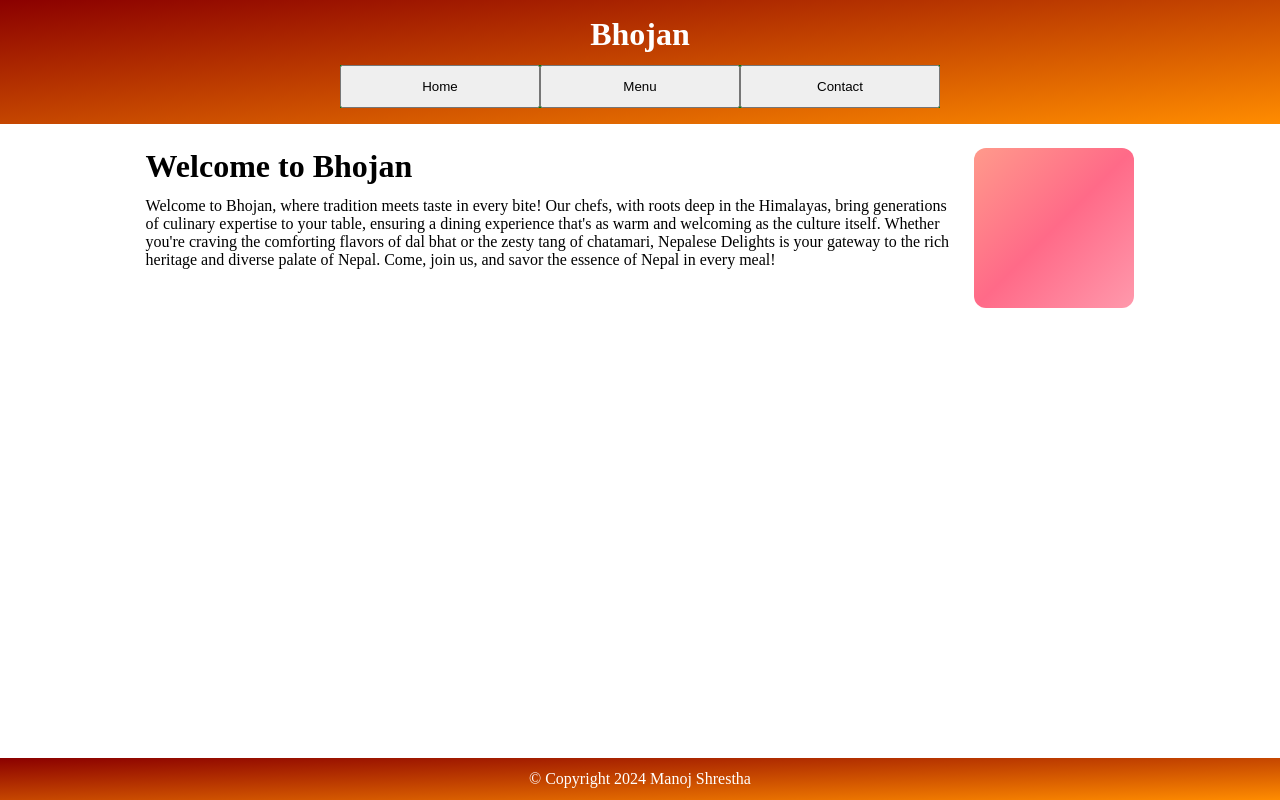
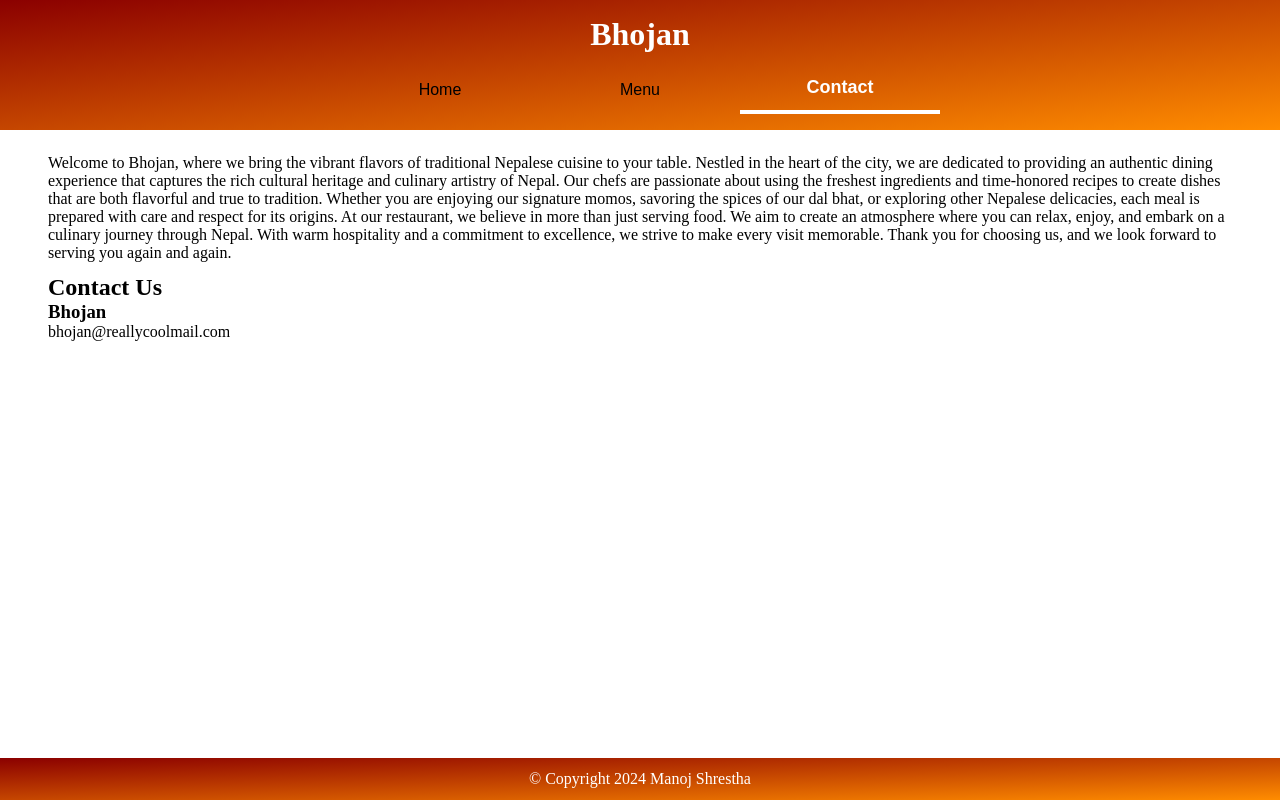
Before and after one commit to monajstha/Bhojan, a website built with webpack: page src/template.html in a window 1280 px wide. Both pictures are taken after a click on the button "Contact". Built offline with nearby package versions, Linux system fonts and the light colour scheme.

Commit message:
add: add contact page

```diff
--- /dev/null
+++ b/src/ContactPage/contactPage.js
@@ -0,0 +1,39 @@
+function contactPageContent() {
+  const content = document.querySelector("#content");
+  content.textContent = "";
+
+  const contactDiv = document.createElement("div");
+  contactDiv.id = "contactDiv";
+  const aboutText = document.createElement("p");
+  aboutText.textContent = `Welcome to Bhojan, where we bring the vibrant flavors of traditional
+    Nepalese cuisine to your table. Nestled in the heart of the city, we are
+    dedicated to providing an authentic dining experience that captures the
+    rich cultural heritage and culinary artistry of Nepal. Our chefs are
+    passionate about using the freshest ingredients and time-honored recipes
+    to create dishes that are both flavorful and true to tradition. Whether
+    you are enjoying our signature momos, savoring the spices of our dal
+    bhat, or exploring other Nepalese delicacies, each meal is prepared with
+    care and respect for its origins. At our restaurant, we believe in more
+    than just serving food. We aim to create an atmosphere where you can
+    relax, enjoy, and embark on a culinary journey through Nepal. With warm
+    hospitality and a commitment to excellence, we strive to make every
+    visit memorable. Thank you for choosing us, and we look forward to
+    serving you again and again.`;
+  //   contactDiv.append(aboutText);
+
+  const contactCard = document.createElement("div");
+  contactCard.id = "contactCard";
+
+  const title = document.createElement("h2");
+  title.id = "title";
+  title.textContent = "Contact Us";
+
+  const name = document.createElement("h3");
+  name.textContent = "Bhojan";
+  const email = document.createElement("p");
+  email.textContent = "bhojan@reallycoolmail.com";
+  contactCard.append(name, email);
+  contactDiv.append(aboutText, title, contactCard);
+  content.append(contactDiv);
+}
+export default contactPageContent;
--- a/src/index.js
+++ b/src/index.js
@@ -1,6 +1,7 @@
 import "./styles.css";
 import homePageContent from "./HomePage/homePage";
 import menuPageContent from "./MenuPage/menuPage";
+import contactPageContent from "./ContactPage/contactPage";
 
 window.addEventListener("load", () => homePageContent());
 
@@ -14,4 +15,9 @@ menuBtn.addEventListener("click", () => {
   menuPageContent();
 });
 
+const contactBtn = document.getElementById("contactBtn");
+contactBtn.addEventListener("click", () => {
+  contactPageContent();
+});
+
 console.log("Hello from Bhojan");
--- a/src/styles.css
+++ b/src/styles.css
@@ -4,15 +4,36 @@
   box-sizing: border-box;
 }
 
+/* Home Page */
 #navBar {
   display: flex;
   flex-direction: column;
   justify-content: space-between;
   align-items: center;
   background: linear-gradient(to bottom right, #8b0000, #ff8c00);
+  padding: 16px;
+}
 
-  /* background-color: red; */
-  padding: 16px;
+button {
+  font-size: medium;
+  font-weight: medium;
+  background-color: transparent;
+  border-width: 0px;
+}
+
+button:hover {
+  cursor: pointer;
+  color: rgb(235, 235, 235);
+}
+
+button:focus {
+  /* background-color: rebeccapurple; */
+  border-bottom-width: 4px;
+  border-bottom-color: white;
+  border-bottom-style: solid;
+  color: white;
+  font-weight: bold;
+  font-size: large;
 }
 
 #navBar h1 {
@@ -25,30 +46,23 @@
 #navButtonDiv {
   display: flex;
   width: "100%";
-  background-color: green;
   justify-content: flex-end;
 }
 
 #navButtonDiv button {
   padding: 12px;
   width: 200px;
-  /* margin: 0px 12px; */
 }
 
 #content {
   display: flex;
-  /* background-color: yellow; */
-  /* flex-direction: column; */
   width: "100%";
   justify-content: center;
-  /* align-items: center; */
   padding: 24px 48px;
 }
 
 #introDiv {
   width: 70%;
-  /* background-color: aliceblue; */
-  /* padding: 16px; */
 }
 
 #introDiv p {
@@ -76,7 +90,6 @@
   height: 70px;
   width: 70px;
   border-radius: 12px;
-  /* background-color: violet; */
   background: linear-gradient(135deg, #ff9a8b, #ff6a88, #ff99ac);
 }
 
@@ -100,3 +113,13 @@ footer {
   background: linear-gradient(to bottom right, #8b0000, #ff8c00);
   color: white;
 }
+
+/* Contact Page */
+#contactDiv {
+  display: flex;
+  flex-direction: column;
+}
+
+#title {
+  margin-top: 12px;
+}
--- a/src/template.html
+++ b/src/template.html
@@ -16,69 +16,7 @@
         </div>
       </nav>
     </header>
-    <div id="content">
-      <!-- <div id="introDiv">
-        <h1>Welcome to Bhojan</h1>
-        <p>
-          Welcome to Bhojan, where tradition meets taste in every bite! Our
-          chefs, with roots deep in the Himalayas, bring generations of culinary
-          expertise to your table, ensuring a dining experience that's as warm
-          and welcoming as the culture itself. Whether you're craving the
-          comforting flavors of dal bhat or the zesty tang of chatamari,
-          Nepalese Delights is your gateway to the rich heritage and diverse
-          palate of Nepal. Come, join us, and savor the essence of Nepal in
-          every meal!
-        </p>
-      </div>
-       <div id="introImageDiv"></div> -->
-
-      <!-- Menu Page
-      <div id="menuDiv">
-        <div id="foodCard">
-          <div id="foodImage"></div>
-          <div id="foodInfo">
-            <h3>Chicken Momo</h3>
-            <p>Steam momo with home made achaar</p>
-            <h4 id="price">Price: Rs 250</h4>
-          </div>
-        </div>
-
-        <div id="foodCard">
-          <div id="foodImage"></div>
-          <div id="foodInfo">
-            <h3>Chicken Momo</h3>
-            <p>Steam momo with home made achaar</p>
-            <h4 id="price">Price: Rs 250</h4>
-          </div>
-        </div>
-
-        <div id="foodCard">
-          <div id="foodImage"></div>
-          <div id="foodInfo">
-            <h3>Chicken Momo</h3>
-            <p>Steam momo with home made achaar</p>
-            <h4 id="price">Price: Rs 250</h4>
-          </div>
-        </div>
-      </div> -->
-
-      <!-- <div id="aboutDiv">
-        Welcome to Bhojan, where we bring the vibrant flavors of traditional
-        Nepalese cuisine to your table. Nestled in the heart of the city, we are
-        dedicated to providing an authentic dining experience that captures the
-        rich cultural heritage and culinary artistry of Nepal. Our chefs are
-        passionate about using the freshest ingredients and time-honored recipes
-        to create dishes that are both flavorful and true to tradition. Whether
-        you are enjoying our signature momos, savoring the spices of our dal
-        bhat, or exploring other Nepalese delicacies, each meal is prepared with
-        care and respect for its origins. At our restaurant, we believe in more
-        than just serving food. We aim to create an atmosphere where you can
-        relax, enjoy, and embark on a culinary journey through Nepal. With warm
-        hospitality and a commitment to excellence, we strive to make every
-        visit memorable. Thank you for choosing us, and we look forward to
-        serving you again and again.
-      </div> -->
-    </div>
+    <div id="content"></div>
     <footer>© Copyright 2024 Manoj Shrestha</footer>
   </body>
 </html>
```
